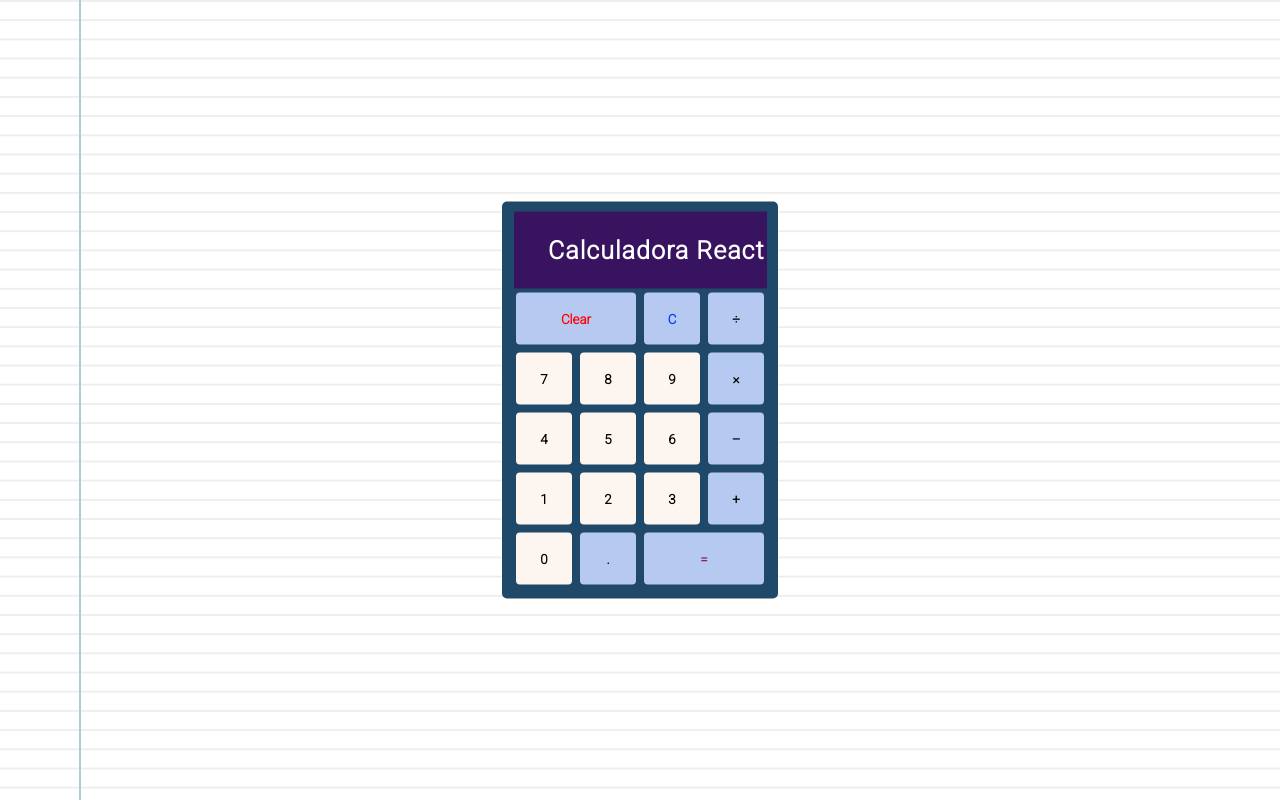
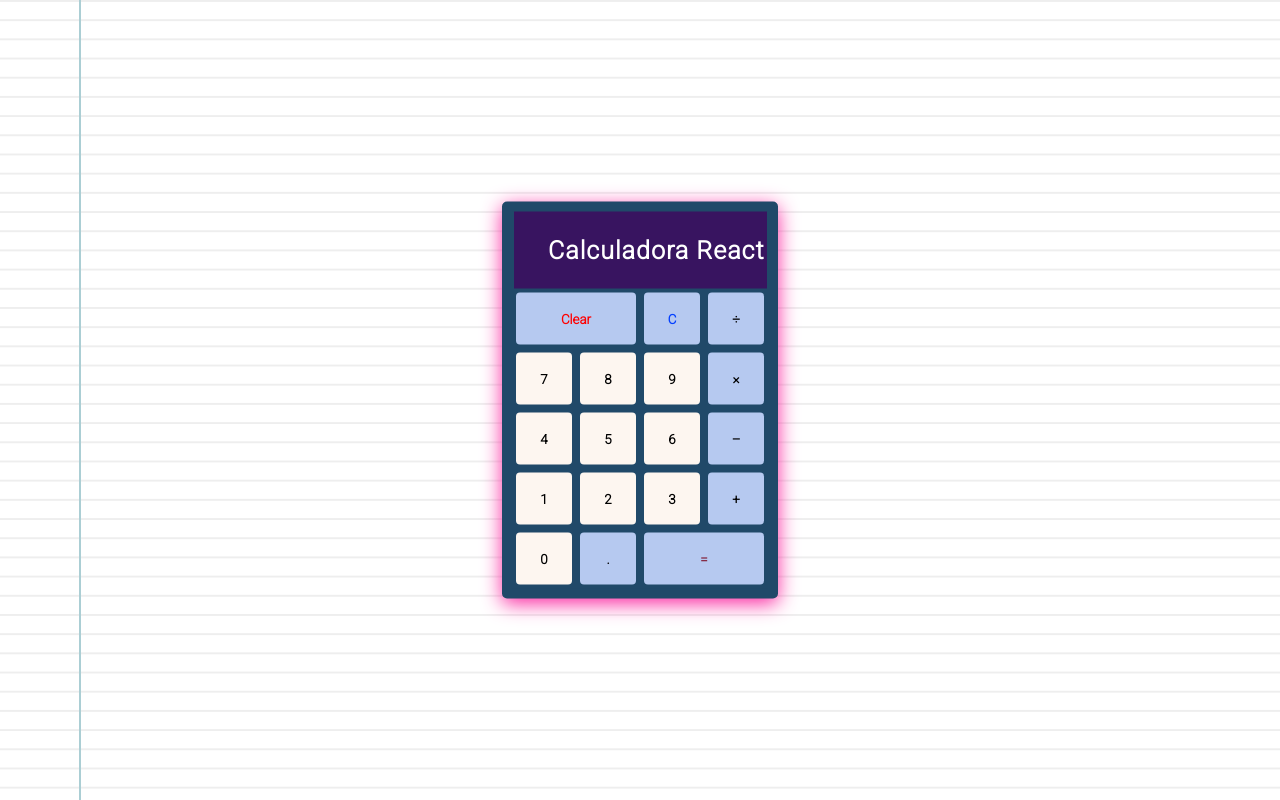
Before and after one commit to JoseAlz/calc-app, a plain HTML site: page index.html in a window 1280 px wide. Drawn offline with Linux system fonts and the light colour scheme.

Commit message:
Update main.178b03cd.css
actualizando estilos css

```diff
--- a/static/css/main.178b03cd.css
+++ b/static/css/main.178b03cd.css
@@ -1,2 +1,2 @@
-@import url(https://fonts.googleapis.com/css2?family=Roboto:wght@300&display=swap);*{font-family:Roboto,sans-serif}body{background-color:#fff;background-image:linear-gradient(90deg,transparent 79px,#abced4 0,#abced4 81px,transparent 0),linear-gradient(#eee .1em,transparent 0);background-size:100% 1.2em;display:-ms-flexbox;display:flex;-ms-flex-pack:center;justify-content:center;-ms-flex-align:center;align-items:center}.container{top:50%;left:50;position:absolute;-ms-transform:translate(-50%,-50%);transform:translate(-50%,-50%);margin:0 auto;width:256px;text-align:center;border:10px solid #204969;background:#204969;border-radius:5px}.keypad{display:-ms-grid;display:grid;-ms-grid-columns:(1fr)[4];grid-template-columns:repeat(4,1fr);grid-auto-rows:minmax(60px,auto)}input[type=text]{height:75px;width:249px;background-color:#381460;border:0;color:#fff;text-align:right;font-size:25px;font-weight:600;letter-spacing:1px}#clear{grid-column:1/3;-ms-grid-row:1;grid-row:1;color:red}#calculate{grid-column:3/5;-ms-grid-row:5;grid-row:5;color:#84253e}#backspace{color:#033fff}button{margin:4px;border:none;border-radius:4px;cursor:pointer;background:#fdf6f0;font-weight:600}button:active,button:focus,input:active,input:focus{outline:none}.higlight{background:#b6c9f0}
+@import url(https://fonts.googleapis.com/css2?family=Roboto:wght@300&display=swap);*{font-family:Roboto,sans-serif}body{background-color:#fff;background-image:linear-gradient(90deg,transparent 79px,#abced4 0,#abced4 81px,transparent 0),linear-gradient(#eee .1em,transparent 0);background-size:100% 1.2em;display:-ms-flexbox;display:flex;-ms-flex-pack:center;justify-content:center;-ms-flex-align:center;align-items:center}.container{top:50%;left:50;position:absolute;-ms-transform:translate(-50%,-50%);transform:translate(-50%,-50%);margin:0 auto;width:256px;text-align:center;border:10px solid #204969;background:#204969;border-radius:5px;box-shadow: 0px 5px 20px #FA26A0; }.keypad{display:-ms-grid;display:grid;-ms-grid-columns:(1fr)[4];grid-template-columns:repeat(4,1fr);grid-auto-rows:minmax(60px,auto)}input[type=text]{height:75px;width:249px;background-color:#381460;border:0;color:#fff;text-align:right;font-size:25px;font-weight:600;letter-spacing:1px}#clear{grid-column:1/3;-ms-grid-row:1;grid-row:1;color:red}#calculate{grid-column:3/5;-ms-grid-row:5;grid-row:5;color:#84253e}#backspace{color:#033fff}button{margin:4px;border:none;border-radius:4px;cursor:pointer;background:#fdf6f0;font-weight:600}button:active,button:focus,input:active,input:focus{outline:none}.higlight{background:#b6c9f0}
 /*# sourceMappingURL=main.178b03cd.css.map*/
```
